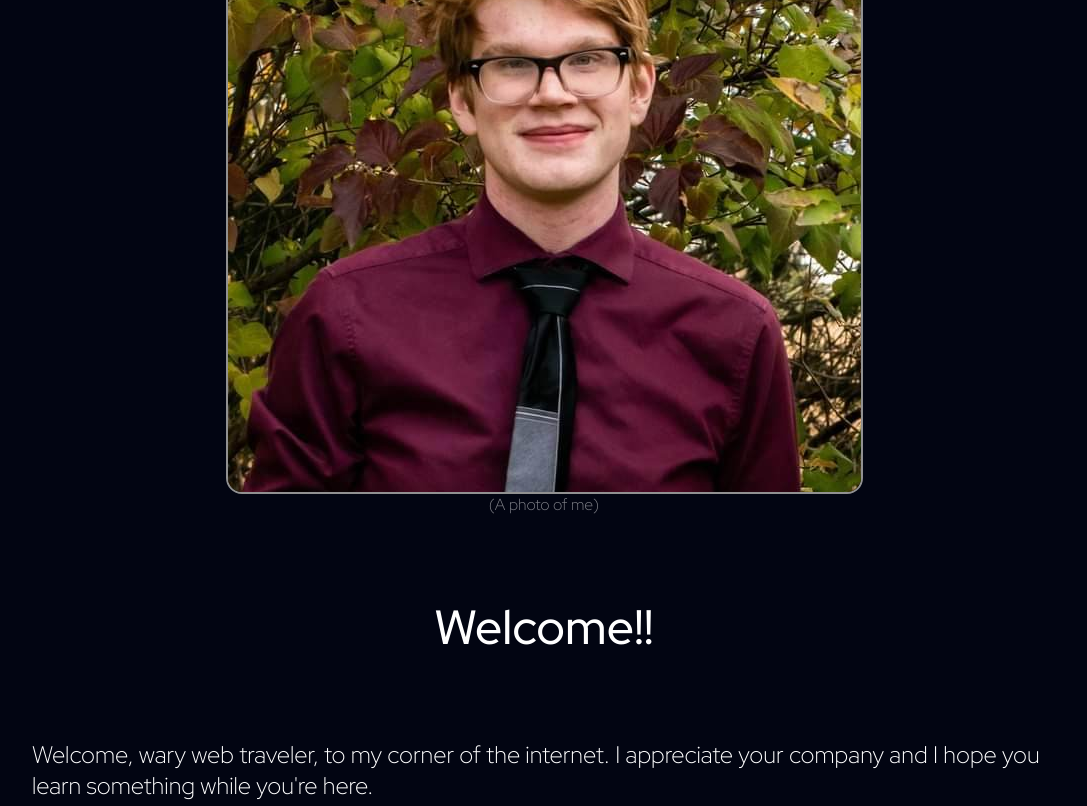
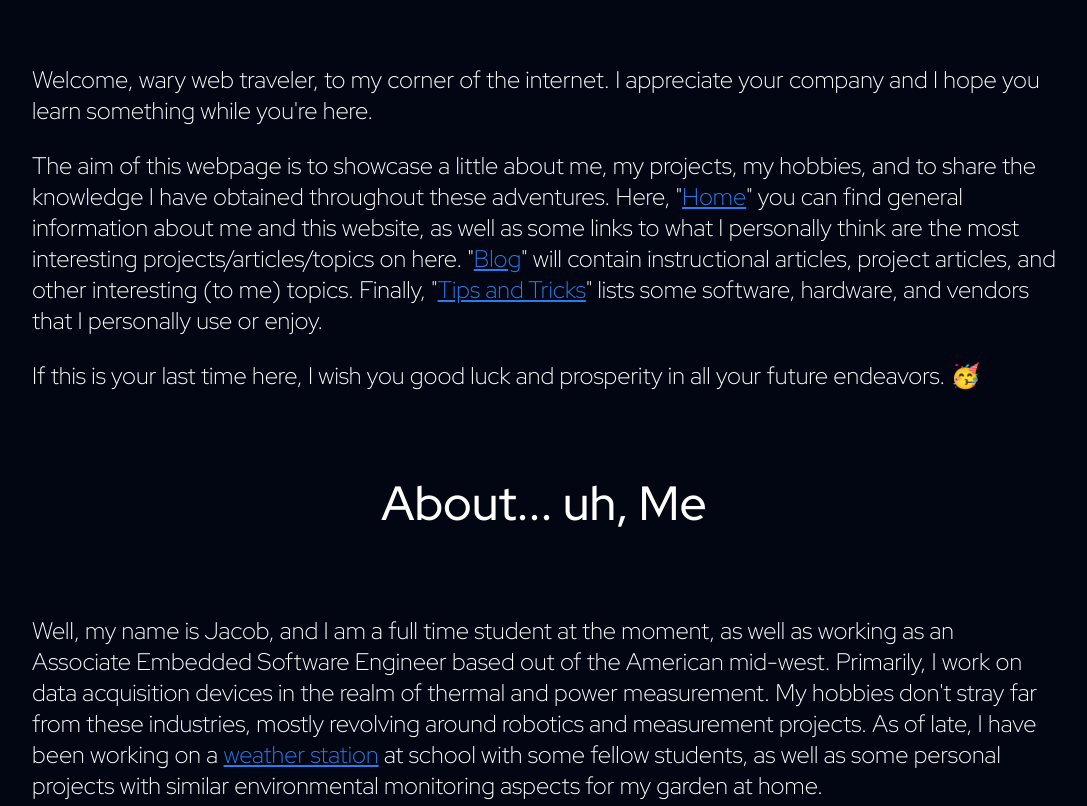
Before and after one commit to Litemage/jacob-s-dot-net, an Astro site: page / in a window 1280 px wide. Shown: the part 287-1093 px from the top of the page, without its empty margins (96-1183 px from the left). Built offline with nearby package versions, Linux system fonts and the light colour scheme; Astro itself is replaced by a stand-in of ours.

Commit message:
Remove image

```diff
--- a/src/pages/index.astro
+++ b/src/pages/index.astro
@@ -17,16 +17,6 @@ posts.forEach((p) => {
 ---
 
 <Layout>
-	<div>
-		<img
-			class="cover-img"
-			src="/JacobCoverPhoto.png"
-			alt="A photo of Jacob Simeone"
-		/>
-		<p style="margin: auto; text-align: center;" class="minor-text">
-			(A photo of me)
-		</p>
-	</div>
 	<Banner title="Welcome!!" />
 	<div class="content">
 		<p>
@@ -37,7 +27,7 @@ posts.forEach((p) => {
 		<p>
 			The aim of this webpage is to showcase a little about me, my
 			projects, my hobbies, and to share the knowledge I have obtained
-			throughout these adventures. Here, ("<a href="/">Home</a>") you can
+			throughout these adventures. Here, "<a href="/">Home</a>" you can
 			find general information about me and this website, as well as some
 			links to what I personally think are the most interesting
 			projects/articles/topics on here. "<a href="/blog">Blog</a>" will
```
